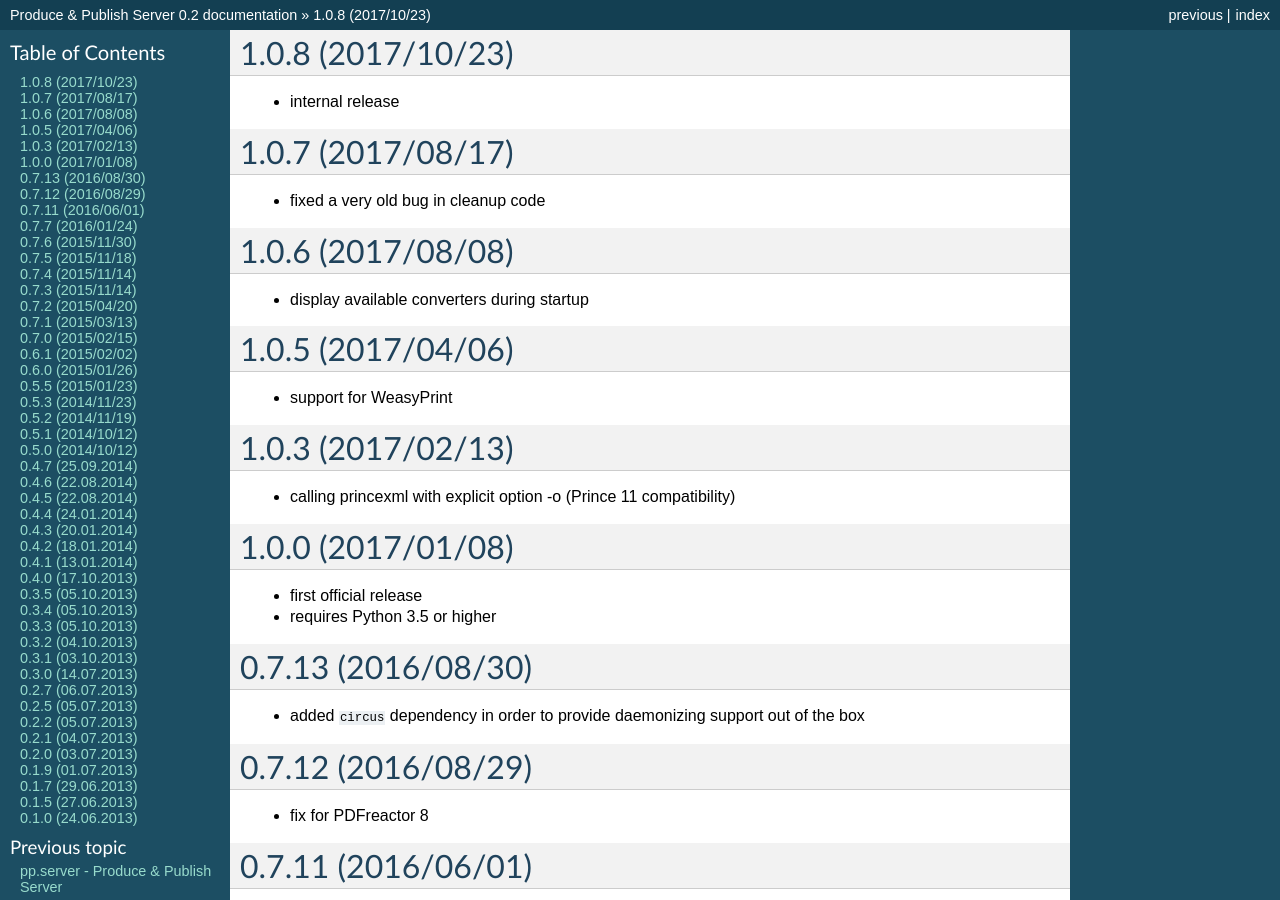
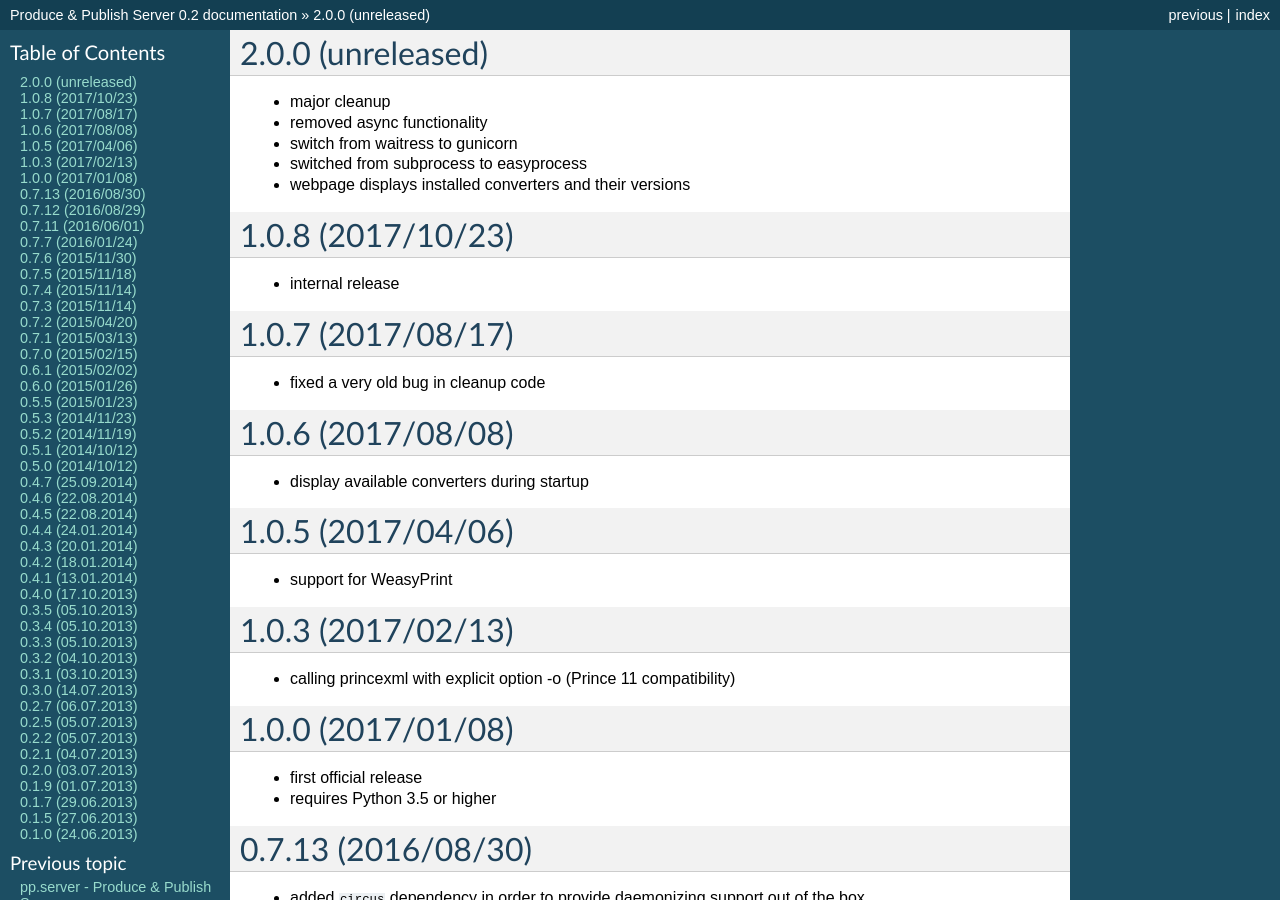
Before and after one commit to zopyx/pp.server, a Sphinx documentation site: the page built from docs/source/CHANGES.rst, in a window 1280 px wide and 900 px high. Built offline with Sphinx 7.4.7, drawn with Linux system fonts in a browser that asks for light colours; some of the changed text lies outside the part shown.

```diff
--- a/docs/source/CHANGES.rst
+++ b/docs/source/CHANGES.rst
@@ -1,3 +1,12 @@
+2.0.0 (unreleased)
+------------------
+- major cleanup
+- removed async functionality
+- switch from waitress to gunicorn
+- switched from subprocess to easyprocess
+- webpage displays installed converters and their versions
+
+
 1.0.8 (2017/10/23)
 ------------------
 - internal release
```
Also changed, not shown: 1 other file.
